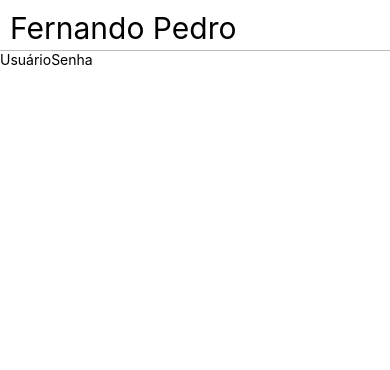
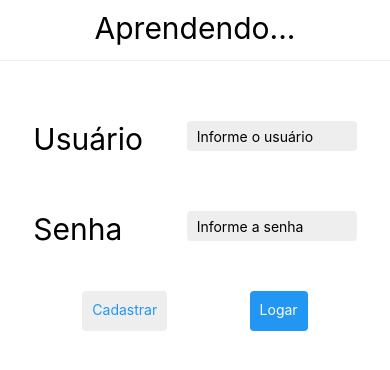
Before and after one commit to fernandopedro/studyReactNative, a React Native app: screen / in a window 390 px wide. Shown: the top 370 px of the page. Built offline with nearby package versions, Linux system fonts and the light colour scheme.

Commit message:
tela de login e cabeçalho do app.

```diff
--- a/src/components/cabecalho.js
+++ b/src/components/cabecalho.js
@@ -11,7 +11,7 @@ class cabecalho extends Component {
         return(
             <View style={styles.container}>
                 <View style={styles.rowContainer}>
-                    <Text style={styles.title}>Fernando Pedro</Text>
+                    <Text style={styles.title}>Aprendendo...</Text>
                 </View>
             </View>
         )
@@ -22,15 +22,19 @@ const styles = StyleSheet.create({
         marginTop: Platform.OS === 'ios' ? 20 : 0,
         padding: 10,
         borderBottomWidth: 1,
-        borderColor: '#BBB'
+        borderColor: '#EEE',
+        // textAlignVertical: 'center'
     },
     rowContainer: {
         flexDirection: 'row',
+        height: 40,
+        justifyContent: 'space-evenly'
     },
     title: {
         color: '#000',
-        height: 30,
-        fontSize: 30
+        height: 40,
+        fontSize: 30,
+        // textAlignVertical: 'center'
     }
 })
 
--- a/src/components/login.js
+++ b/src/components/login.js
@@ -1,17 +1,47 @@
 import React, { Component } from 'react'
 import{
     Text,
+    TextInput,
+    TouchableOpacity,
+    Alert,
     View,
     StyleSheet
 } from 'react-native'
 
 class login extends Component{
+    _onPressButton(){
+        Alert.alert('Logando...')
+    }
     render(){
         return(
-            <View style={styles.container}>
-                <Text>Usuário</Text>
-                <Text>Senha</Text>
-            </View>
+
+                <View style={styles.container}>
+                    <View style={styles.agrupa}>
+                        <Text style={styles.text}>Usuário</Text>
+                        <TextInput style={styles.inputText}
+                            placeholder="Informe o usuário"
+                        />
+                    </View>
+                    <View style={styles.agrupa}>
+                        <Text style={styles.text}>Senha</Text>
+                        <TextInput style={styles.inputText}
+                            placeholder="Informe a senha"
+                        />
+                    </View>
+                    <View style={styles.agrupa}>
+                        <TouchableOpacity onPress={this._onPressButton}>
+                            <View style={styles.buttonInvert}>
+                                <Text style={styles.buttonTextInvert}>Cadastrar</Text>
+                            </View>
+                        </TouchableOpacity>
+                        <TouchableOpacity onPress={this._onPressButton}>
+                            <View style={styles.button}>
+                                <Text style={styles.buttonText}>Logar</Text>
+                            </View>
+                        </TouchableOpacity>
+                    </View>
+                </View>
+
         )
     }
 }
@@ -19,8 +49,48 @@ class login extends Component{
 const styles = StyleSheet.create({
     container: {
         flex: 1,
+        // flexDirection: 'row',
+        color: '#000'
+    },
+    text: {
+        // flexDirection: 'row',
+        color: '#000',
+        height: 30,
+        width: 120,
+        fontSize: 30,
+        marginTop: 10
+    },
+    inputText:{
+        height: 30,
+        width: 170,
+        marginTop: 10,
+        paddingLeft: 10,
+        borderRadius: 4,
+        backgroundColor: '#EEE'
+    },
+    agrupa:{
+        flex: 1,
+        paddingTop: 50,
         flexDirection: 'row',
-        color: '#BBB'
+        justifyContent: 'space-evenly'
+    },
+    button: {
+        borderRadius: 4,
+        height: 40,
+        backgroundColor: '#2196F3'
+    },
+    buttonText: {
+        padding: 10,
+        color: 'white'
+    },
+    buttonInvert: {
+        borderRadius: 4,
+        height: 40,
+        backgroundColor: '#EEE'
+    },
+    buttonTextInvert: {
+        padding: 10,
+        color: '#2196F3'
     }
 })
 
```
